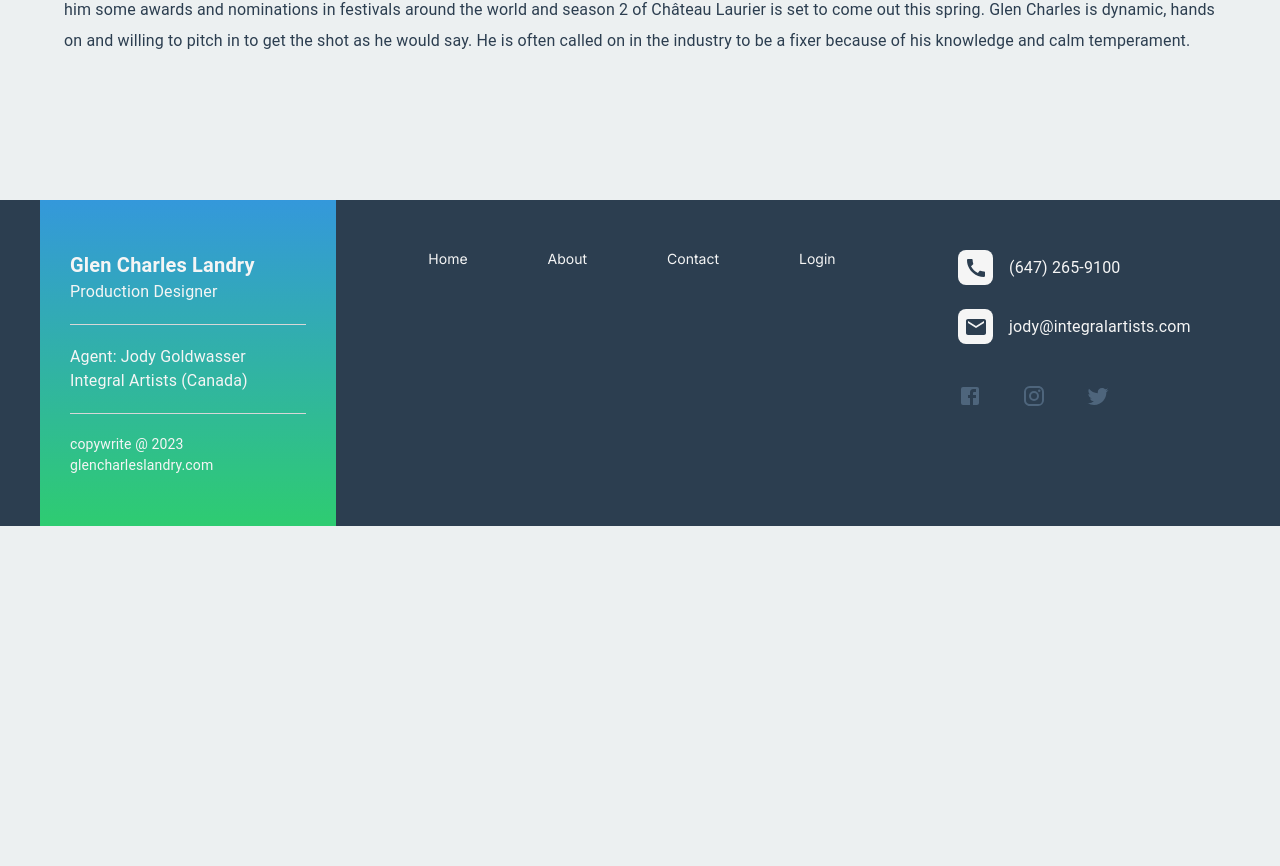
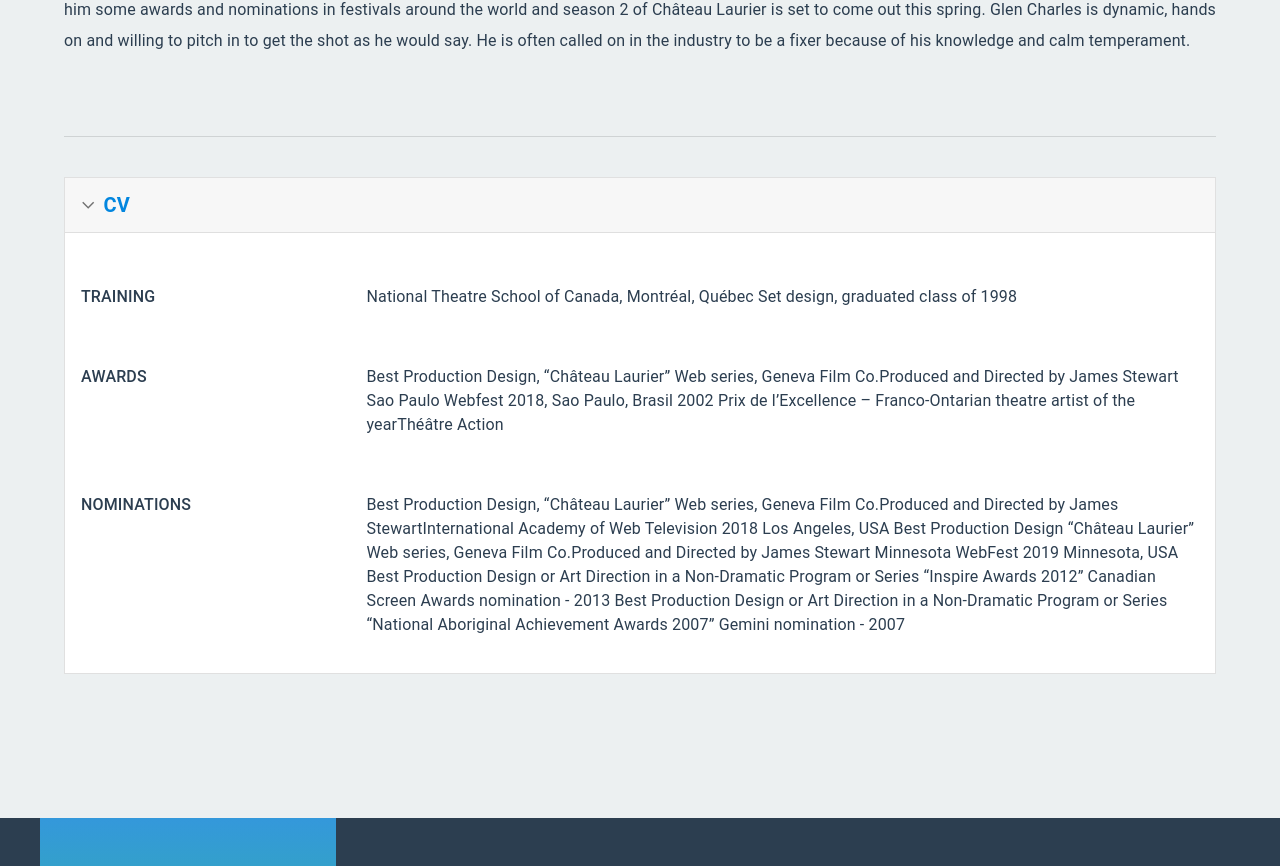
Before and after one commit to kbn4191/movie, a Next.js app: page /about in a window 1280 px wide. Shown: the part 997-1863 px from the top of the page. Before the commit the page ends 1523 px from the top, so only its background shows below. Built offline with nearby package versions, Linux system fonts and the light colour scheme.

Commit message:
accordian fixed

```diff
--- /dev/null
+++ b/src/app/component/Accordian/accordain.tsx
@@ -0,0 +1,97 @@
+'use client'
+import * as React from 'react';
+import { Box, Grid } from "@mui/material";
+import { styled } from '@mui/material/styles';
+import ArrowForwardIosSharpIcon from '@mui/icons-material/ArrowForwardIosSharp';
+import MuiAccordion, { AccordionProps } from '@mui/material/Accordion';
+import MuiAccordionSummary, {
+  AccordionSummaryProps,
+} from '@mui/material/AccordionSummary';
+import MuiAccordionDetails from '@mui/material/AccordionDetails';
+import Typography from '@mui/material/Typography';
+import { CV } from '../aboutHeader/abouCvData';
+
+const Accordion = styled((props: AccordionProps) => (
+  <MuiAccordion disableGutters elevation={0} square {...props} />
+))(({ theme }) => ({
+  border: `1px solid ${theme.palette.divider}`,
+  '&:not(:last-child)': {
+    borderBottom: 0,
+  },
+  '&:before': {
+    display: 'none',
+  },
+}));
+
+const AccordionSummary = styled((props: AccordionSummaryProps) => (
+  <MuiAccordionSummary
+    expandIcon={<ArrowForwardIosSharpIcon sx={{ fontSize: '0.9rem' }} />}
+    {...props}
+  />
+))(({ theme }) => ({
+  backgroundColor:
+    theme.palette.mode === 'dark'
+      ? 'rgba(255, 255, 255, .05)'
+      : 'rgba(0, 0, 0, .03)',
+  flexDirection: 'row-reverse',
+  '& .MuiAccordionSummary-expandIconWrapper.Mui-expanded': {
+    transform: 'rotate(90deg)',
+  },
+  '& .MuiAccordionSummary-content': {
+    marginLeft: theme.spacing(1),
+  },
+}));
+
+const AccordionDetails = styled(MuiAccordionDetails)(({ theme }) => ({
+  padding: theme.spacing(2),
+  borderTop: '1px solid rgba(0, 0, 0, .125)',
+}));
+
+export default function CustomizedAccordions() {
+  const [expanded, setExpanded] = React.useState<string | false>('panel1');
+
+  const handleChange =
+    (panel: string) => (event: React.SyntheticEvent, newExpanded: boolean) => {
+      setExpanded(newExpanded ? panel : false);
+    };
+
+  return (
+    <div>
+      <Accordion expanded={expanded === 'panel1'} onChange={handleChange('panel1')}>
+        <AccordionSummary aria-controls="panel1d-content" id="panel1d-header">
+          <Typography color={"#0286DF"} fontSize={20} fontWeight={600}>CV</Typography>
+        </AccordionSummary>
+        <AccordionDetails>
+     {
+        CV.map((cv)=>(
+            <Box color={"#2C3E50"} padding={"20px 0px"}>
+
+            <Grid container spacing={3} key={cv.id}>
+                  <Grid md={3} xs={12}>
+                    <Box mt={5}>
+                      <Typography ml={3} color={"#2C3E50"} fontWeight={550}>
+                       {cv.Portfolio}
+                      </Typography>
+
+                    </Box>
+                    </Grid>
+                    <Grid md={9} xs={12}>
+                    <Box mt={5} >
+                    <Typography ml={3}>
+                 {cv.Description}
+
+                </Typography>
+                    </Box>
+                    </Grid>
+                    </Grid>
+
+            </Box>
+        ))
+     }
+
+        </AccordionDetails>
+      </Accordion>
+
+    </div>
+  );
+}
--- /dev/null
+++ b/src/app/component/aboutHeader/abouCvData.ts
@@ -0,0 +1,41 @@
+type CV = {
+    id: number;
+    Portfolio: String;
+    Description: String
+}
+
+export const CV = [
+    {
+        id:1,
+        Portfolio:"TRAINING",
+        Description:"National Theatre School of Canada, Montréal, Québec Set design, graduated class of 1998",
+
+    },
+    {
+        id:2,
+        Portfolio: "AWARDS",
+        Description: `Best Production Design, “Château Laurier” Web series, Geneva Film Co.Produced and Directed by James Stewart
+        Sao Paulo Webfest 2018, Sao Paulo, Brasil
+        2002 Prix de l’Excellence – Franco-Ontarian theatre artist of the yearThéâtre Action`,
+
+    },
+    {
+        id:3,
+        Portfolio:"NOMINATIONS",
+        Description:`Best Production Design, “Château Laurier” Web series, Geneva Film Co.Produced and Directed by James
+        StewartInternational Academy of Web Television 2018 Los Angeles, USA
+
+        Best Production Design “Château Laurier”
+        Web series, Geneva Film Co.Produced and Directed by James Stewart Minnesota WebFest 2019 Minnesota,
+        USA
+
+        Best Production Design or Art Direction in a Non-Dramatic Program or Series “Inspire Awards 2012” Canadian
+        Screen Awards nomination - 2013
+
+        Best Production Design or Art Direction in a Non-Dramatic Program or Series
+         “National Aboriginal Achievement Awards 2007” Gemini nomination - 2007`,
+
+
+    },
+
+]
--- a/src/app/component/aboutHeader/aboutBody.tsx
+++ b/src/app/component/aboutHeader/aboutBody.tsx
@@ -1,4 +1,5 @@
-import { Box, Container, Typography, Grid } from "@mui/material";
+import { Box, Container, Typography, Grid, Divider } from "@mui/material";
+import CustomizedAccordions from "../Accordian/accordain";
 export default function AboutBody() {
     const brief =`Glen Charles Landry has worked in film, tv or theatres for over 20 years.
     He is a graduate of the prestigious National Theatre School of Canada. On his very first
@@ -38,12 +39,14 @@
                 >About</Typography>
             </Box>
 
-            <Typography color={"#2C3E50"} mt={5} lineHeight={"190%"}>
+            <Typography color={"#2C3E50"} mt={5} lineHeight={"190%"} textAlign={"justify"}>
                 {brief}
             </Typography>
-            <Typography color={"#2C3E50"} mt={5}  lineHeight={"190%"}>
+            <Typography color={"#2C3E50"} mt={5}  lineHeight={"190%"} textAlign={"justify"}>
                 {brifParagraphy}
             </Typography>
+            <Divider sx={{mt:10, mb:5}}/>
+            <CustomizedAccordions/>
         </Container>
         </>
 
```
